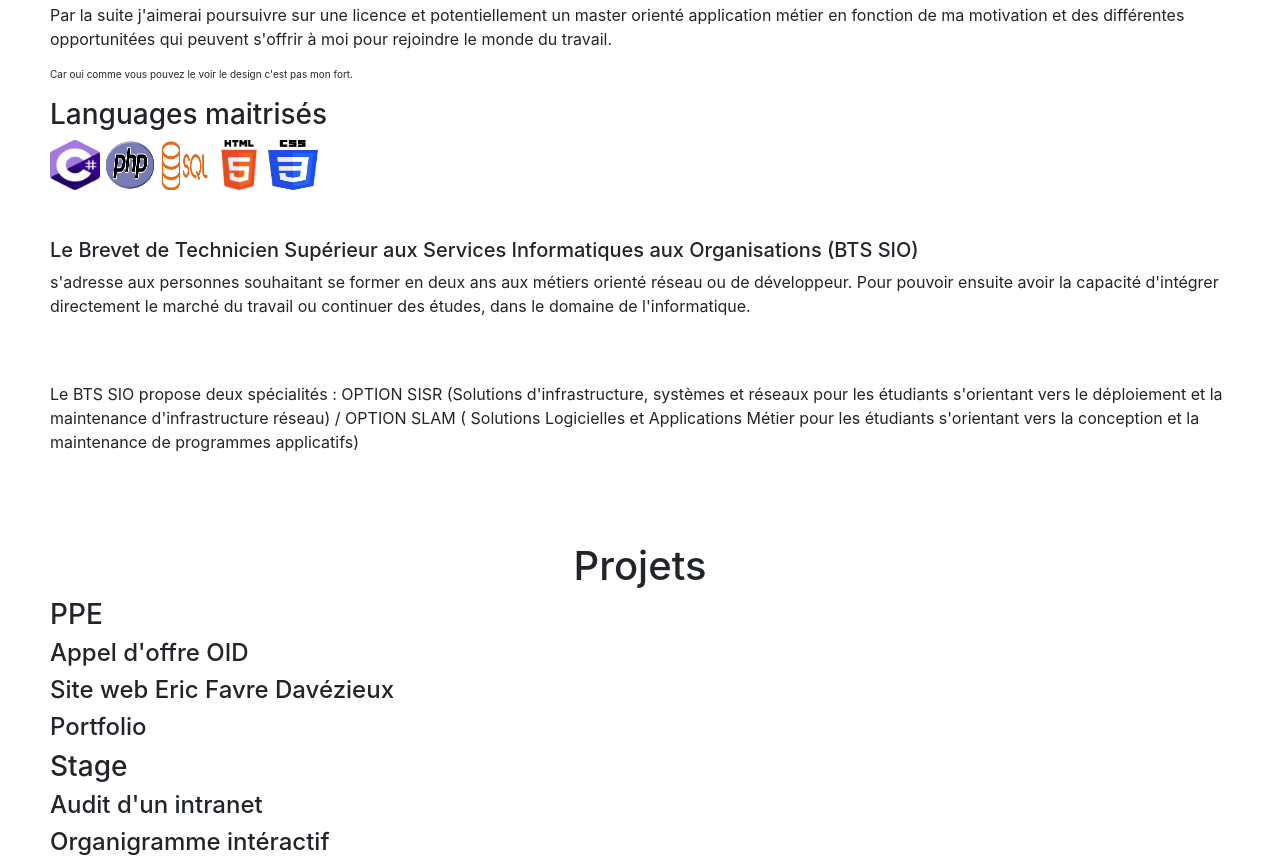
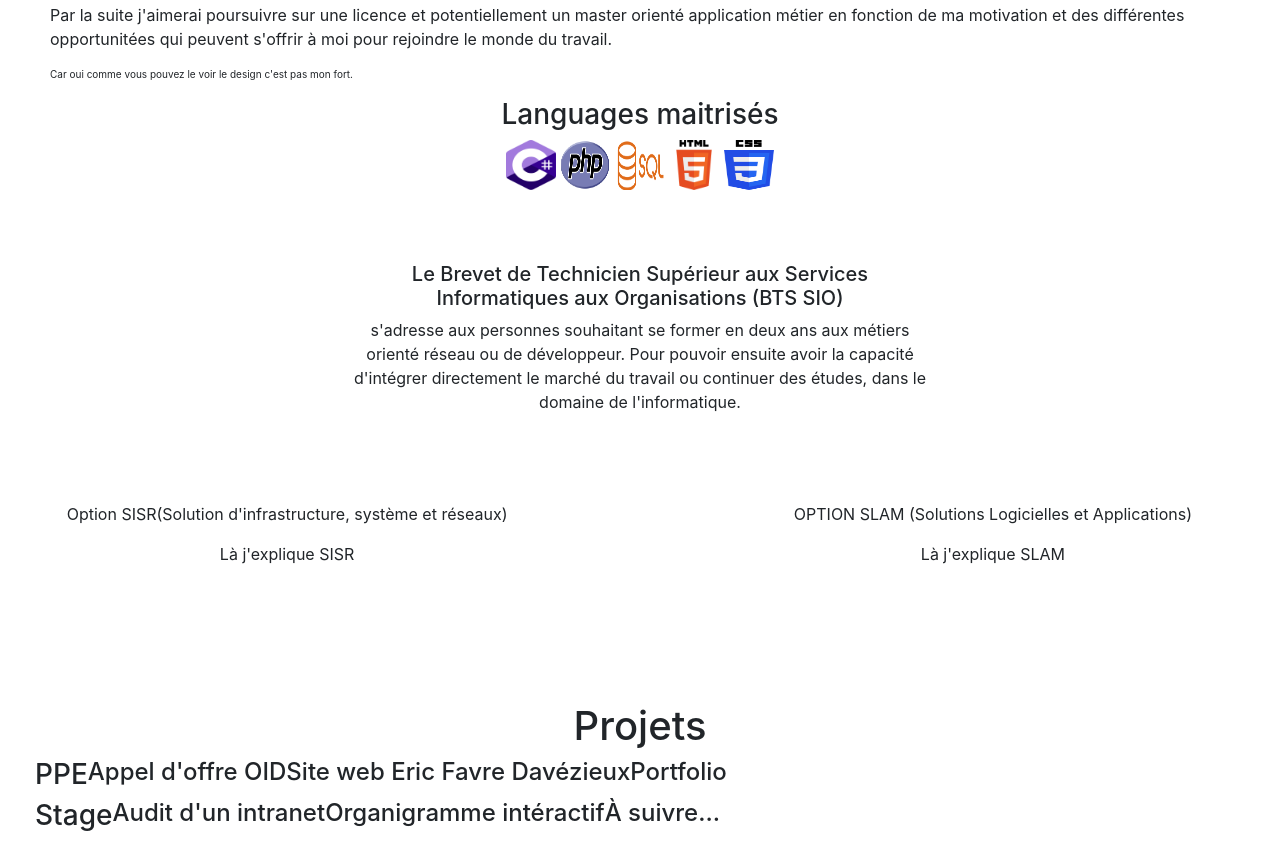
Before and after one commit to Feloche3270/Portfolio.github.io, a plain HTML site: page index.html in a window 1280 px wide. Shown: the part 435-1295 px from the top of the page. Drawn offline with nearby package versions, Linux system fonts and the light colour scheme.

Commit message:
Mise en forme

```diff
--- a/index.html
+++ b/index.html
@@ -75,6 +75,8 @@
 
             <br>
             <br>
+
+            <!-- A remplacer par un carroussel -->
             <div class="row" id="heightSquare">
                 <div class="col-sm-4"></div>
                 <div class="col-sm-1" id="paddingSquareBlue">
@@ -114,6 +116,8 @@
                 </div>
                 <div class="col-sm-4"></div>
             </div>
+
+
             <br>
             <br>
             <br>
@@ -125,32 +129,68 @@
             <p id="fontSize">Car oui comme vous pouvez le voir le design c'est pas mon fort.</p>
 
 
+            <div class="row">
+                <div class="col-sm-12 center">
                     <h3>Languages maitrisés</h3>
+                </div>
+            </div>
+            <div class="row">
+                <div class="col-sm-2"></div>
+                <div class="col-sm-8 center">
                     <!-- Ajouter les images des différents languages maitrisé CF Figma -->
+                    <!-- Quand je clique sur un logo ça renvoie vers un projet que j'ai fais ? C# GestImmo ?  -->
                     <img src="/img/cSharp.png" alt="Logo C#" id="logo">
                     <img src="/img/php.png" alt="Logo PHP" id="logo">
                     <img src="/img/sql.png" alt="Logo SQL" id="logo">
                     <img src="/img/html.png" alt="Logo HTML" id="logo">
                     <img src="/img/css.png" alt="Logo CSS" id="logo">
                     <!-- <img src="" alt="Logo Symphony" id="logo"> Après le stage ? -->
+                </div>
+                <div class="col-sm-2"></div>
+            </div>
+
+
             <br id="bts">
             <br>
             <br>
 
 
+
             <!-- Présentation rapide du BTS / Pas valorisé -->
             <!-- Couper en deux coté avec une sorte d'étiquette qui tourne en passant dessus-->
-
+             <div class="row">
+                <div class="col-sm-3"></div>
+                <div class="col-sm-6 center">
                     <h5>Le Brevet de Technicien Supérieur aux Services Informatiques aux Organisations (BTS SIO)</h5>
-            <p>s'adresse aux personnes souhaitant se former en deux ans aux métiers orienté réseau ou de développeur.
+                    <p>
+                        s'adresse aux personnes souhaitant se former en deux ans aux métiers orienté réseau ou de développeur.
                         Pour pouvoir ensuite avoir la capacité d'intégrer directement le marché du travail ou continuer des études,
-                dans le domaine de l'informatique. </p>
+                        dans le domaine de l'informatique.
+                    </p>
+                </div>
+                <div class="col-sm-3"></div>
+             </div>
             <br>
             <br>
-            <p>Le BTS SIO propose deux spécialités : OPTION SISR (Solutions d'infrastructure, systèmes et réseaux
-                pour les étudiants s'orientant vers le déploiement et la maintenance d'infrastructure réseau) / OPTION SLAM (
-                Solutions Logicielles et Applications Métier pour les étudiants s'orientant vers la conception et la maintenance
-                de programmes applicatifs)</p>
+            <br>
+            <div class="row">
+                <div class="col-sm-5 center">
+                    <p>Option SISR(Solution d'infrastructure, système et réseaux)</p>
+                    <!-- Excellent paragraphe ChatGPT -->
+                    <p>Là j'explique SISR</p>
+                </div>
+                <div class="col-sm-2"></div>
+                <div class="col-sm-5 center">
+                    <p>OPTION SLAM (Solutions Logicielles et Applications)</p>
+                    <!-- Excellent paragraphe ChatGPT -->
+                    <p>Là j'explique SLAM</p>
+                </div>
+            </div>
+
+
+            <br>
+            <br>
+
 
             <br>
             <br>
@@ -173,19 +213,23 @@
                 Mission de stage n°2 : Création d’un organigramme intéractif
                 Mission de stage n°3 : À voir en Janvier -->
 
+            <!-- Faire un carroussel -->
+            <div class="row">
                 <h3>PPE</h3>
                 <h4>Appel d'offre OID</h4>
+                <h4>Site web Eric Favre Davézieux</h4>
+                <h4>Portfolio</h4>
+            </div>
 
-            <h4>Site web Eric Favre Davézieux</h4>
 
-            <h4>Portfolio</h4>
 
+            <!-- Faire un carroussel -->
+            <div class="row">
                 <h3>Stage</h3>
                 <h4>Audit d'un intranet</h4>
-
                 <h4>Organigramme intéractif</h4>
-
                 <h4>À suivre...</h4>
+            </div>
 
             <br id="monitoring">
 
@@ -220,8 +264,11 @@
             </div>
             <br>
 
+
+            <!-- Boostrap et les col-sm-12 nique le truc -->
             <!-- PREMIERE NEWS -->
             <div class="row">
+
                 <div class="flip flip-vertical">
                     <div class="front" style="background-image: url(https://e41b000c.rocketcdn.me/wp-content/uploads/2024/09/shutterstock_2486702355-1.jpg.webp)">
                        <h4 class="center black">Un outil d'intelligence artificielle peut identifier les patients présentant un risque de décès d'origine cardiaque</h4>
```
Also changed, not shown: file/ppe_OID.html (added), file/ppe_WebsiteEF.html (added), file/stage_Audit.html (added), file/stage_Organigramme.html (added). Lines whose indentation alone changed are shown as unchanged.
